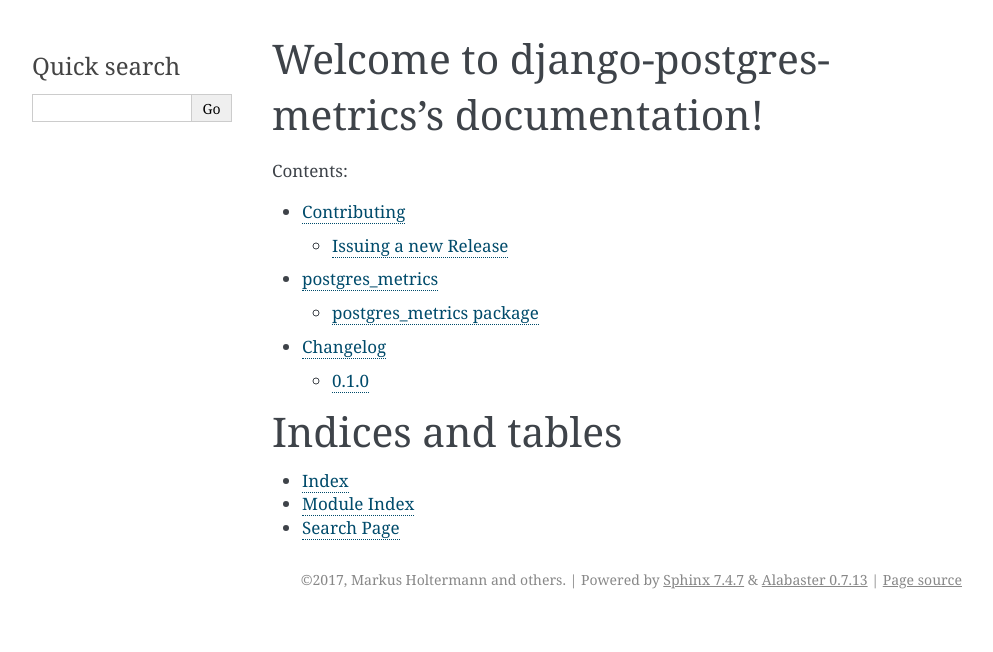
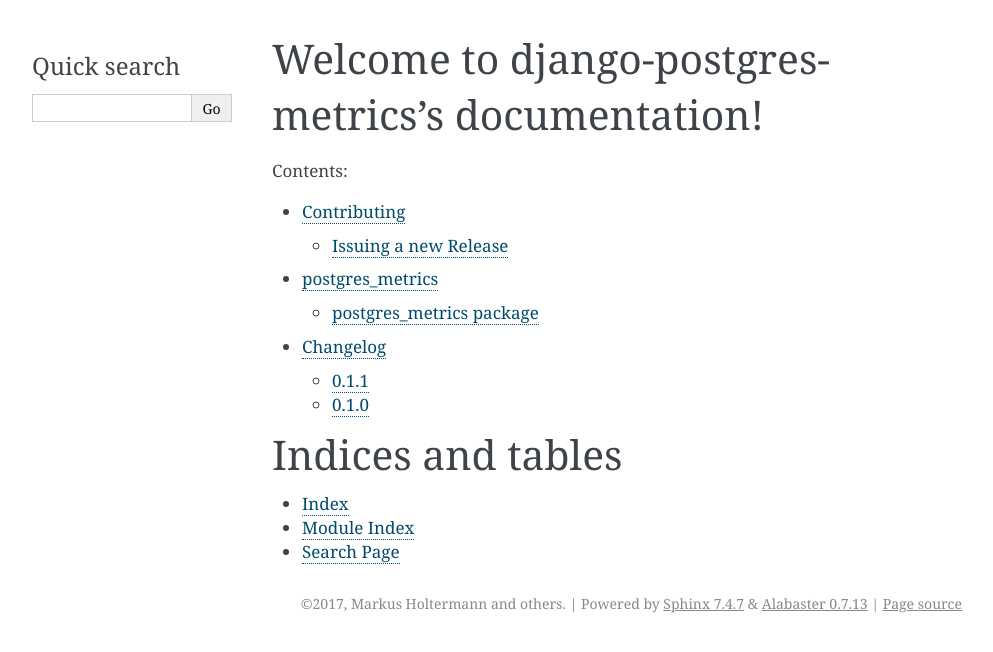
Before and after one commit to django-postgres-metrics/django-postgres-metrics, a Sphinx documentation site: the page built from docs/source/index.rst, in a window 1280 px wide. Shown: the top 652 px of the page, without its empty margins (148-1141 px from the left). Built offline with Sphinx 7.4.7, drawn with Linux system fonts in a browser that asks for light colours.

Commit message:
Update changelog

```diff
--- a/docs/source/changelog.rst
+++ b/docs/source/changelog.rst
@@ -1,6 +1,11 @@
 =========
 Changelog
 =========
+
+0.1.1
+=====
+
+* Excluded ``tests`` from built packages
 
 0.1.0
 =====
```
